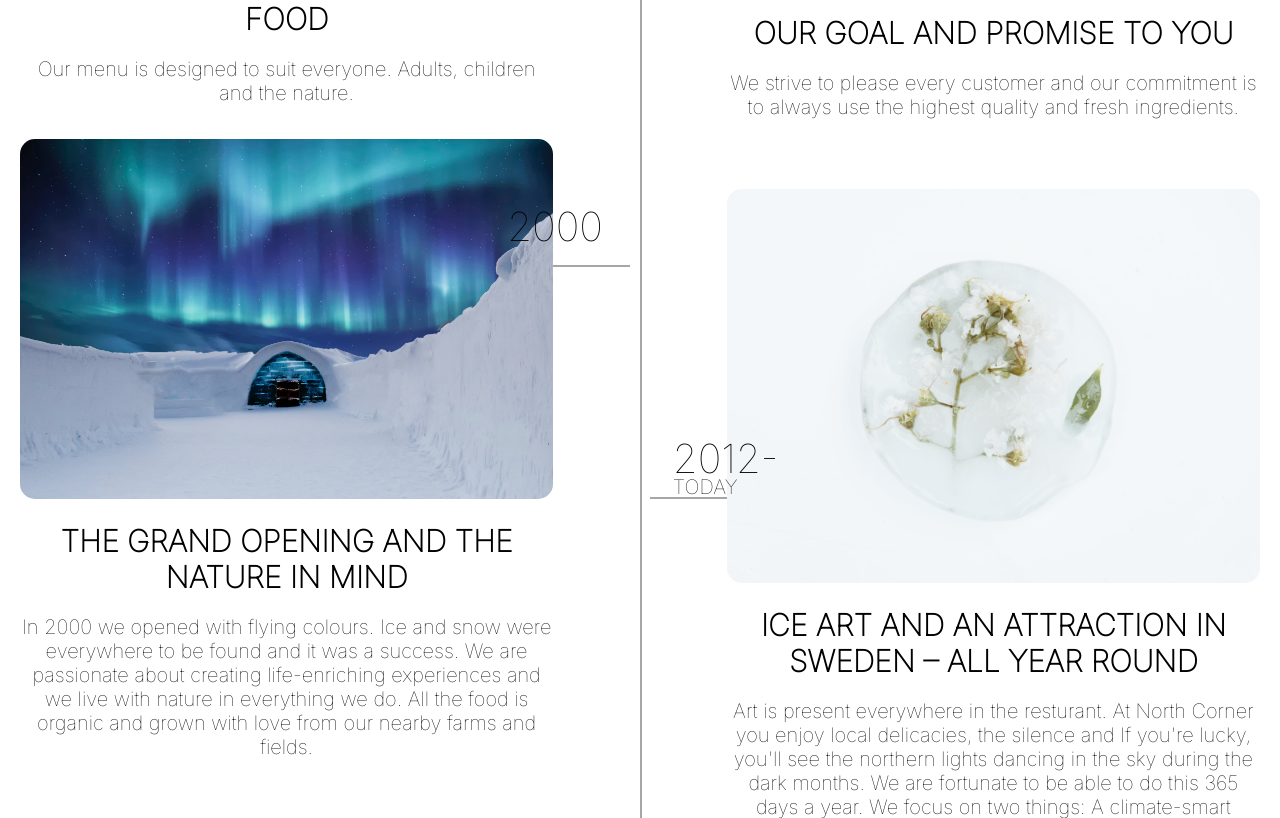
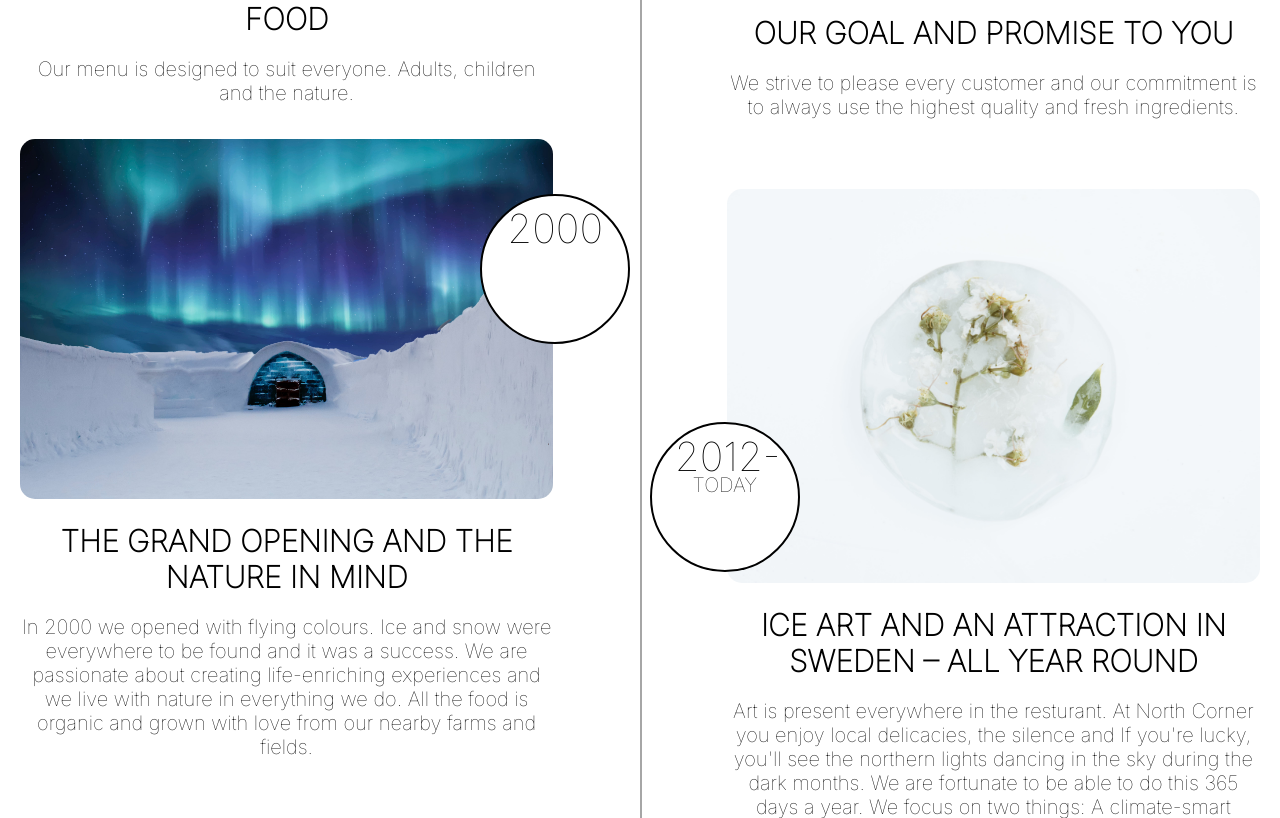
Before and after one commit to matgus217/Green-Corner, a Django app: page /about.html in a window 1280 px wide. Shown: the part 701-1519 px from the top of the page. Run offline with Django 3.2, Linux system fonts and the light colour scheme; some libraries are stand-ins or nearby versions; some web fonts are replaced.

Commit message:
Add new timeline

```diff
--- a/static/css/style.css
+++ b/static/css/style.css
@@ -290,7 +290,36 @@ a {
     position: relative;
 }
 
+.date-wrapper {
+    position: absolute;
+    right: 50%;
+    margin-right: -25px;
+    bottom: -25px;
+}
 
+.date-wrapper .date {
+    width: 60px;
+    height: 60px;
+    text-align: center;
+    background: white;
+    padding-top: 14px;
+    border-width: 2px;
+    border-style: solid;
+    border-radius: 50%;
+    border-color: black;
+}
+
+.date-wrapper .date .day {
+    font-size: 20px;
+    color: black;
+
+}
+
+.date-wrapper .date .year {
+    font-size: 12px;
+    color: black;
+    text-transform: uppercase;
+}
 
 .timeline-post:nth-child(2n + 3) {
     clear: both;
```
